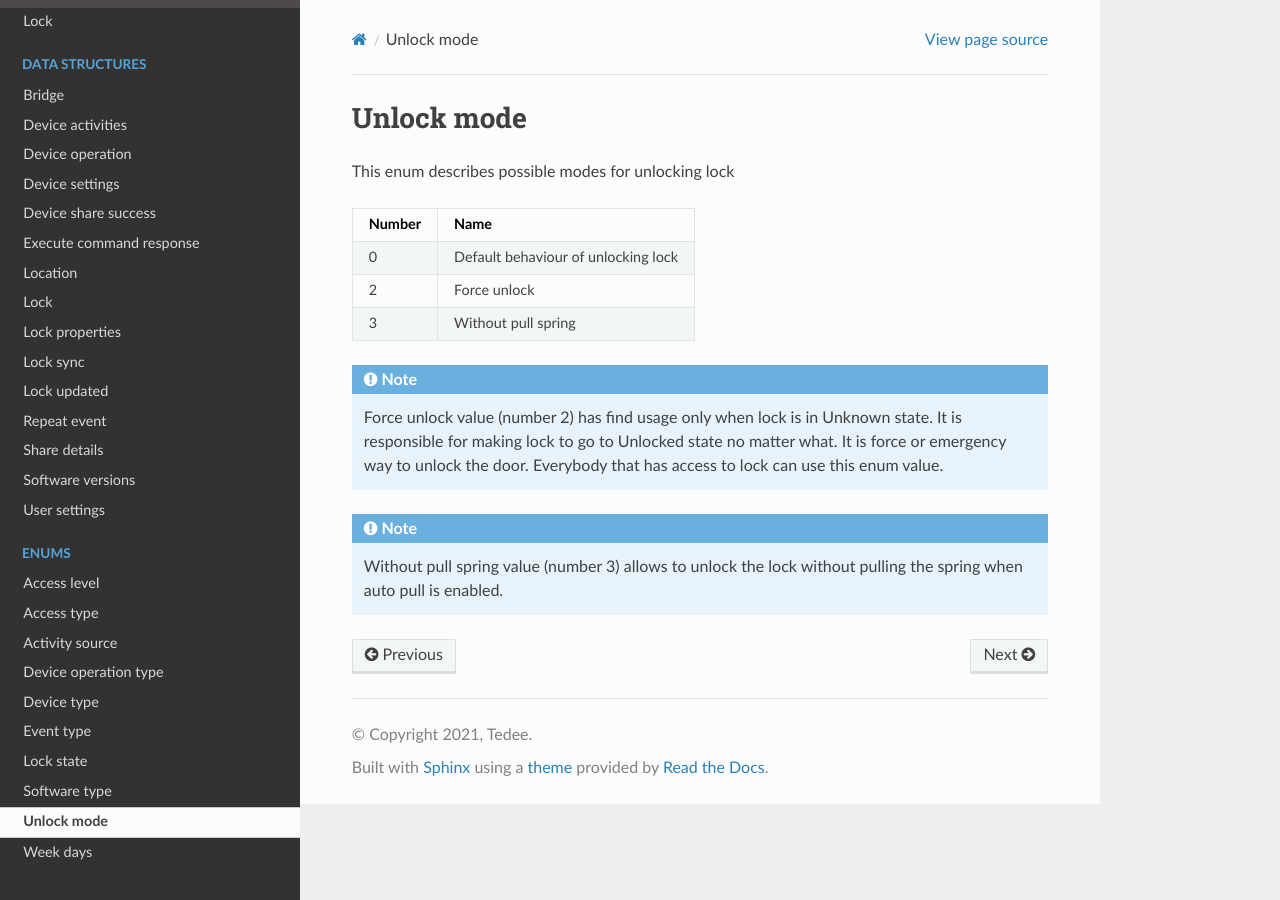
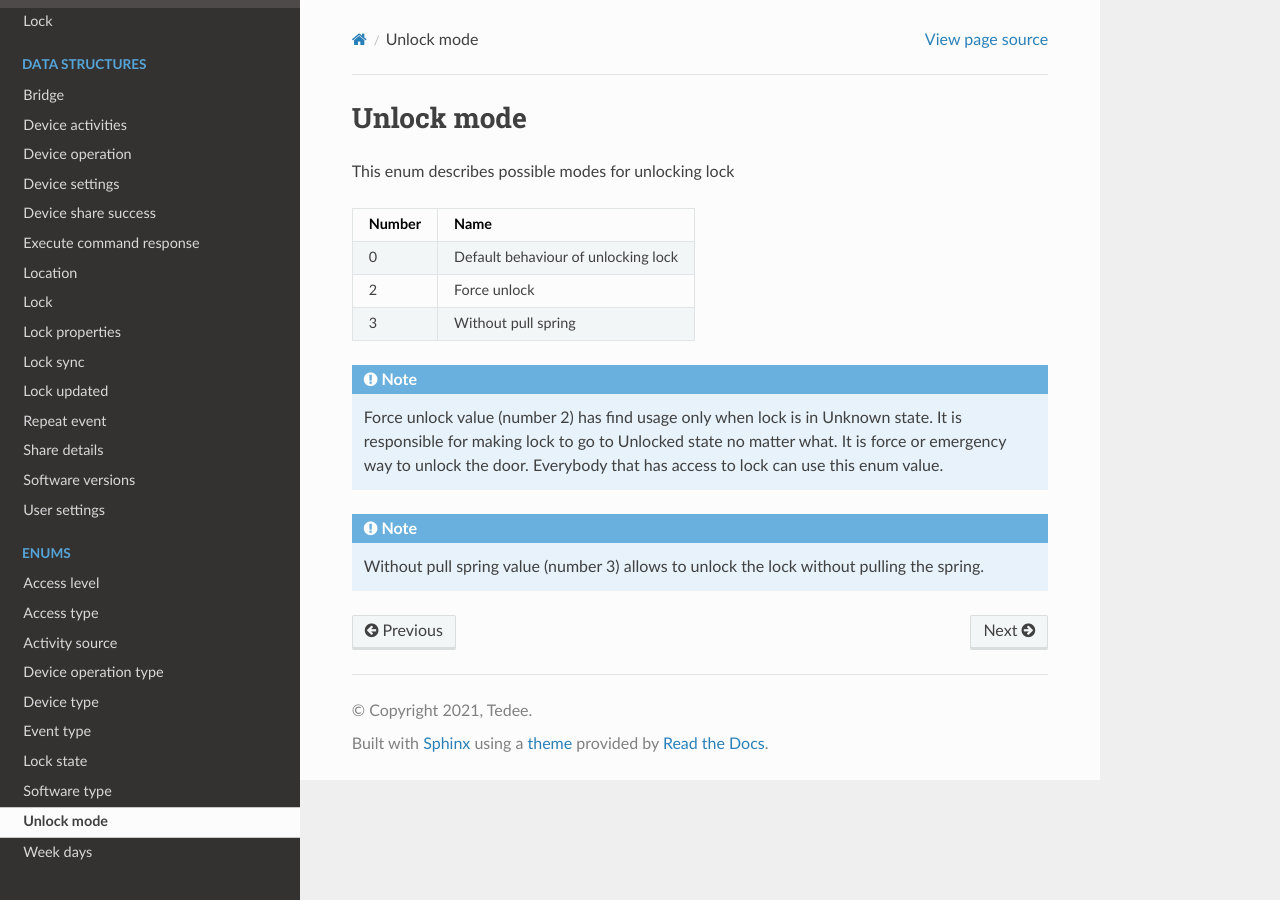
Before and after one commit to tedee-com/tedee-api-doc, a Sphinx documentation site: the page built from docs/source/enums/unlock-mode.rst, in a window 1280 px wide. Built offline with Sphinx 7.4.7 and the Read the Docs theme 2.0.0, drawn with Linux system fonts in a browser that asks for light colours.

Commit message:
Refactoring of lock/unlock/pull endpoints

```diff
--- a/docs/source/enums/unlock-mode.rst
+++ b/docs/source/enums/unlock-mode.rst
@@ -18,4 +18,4 @@ This enum describes possible modes for unlocking lock
     Everybody that has access to lock can use this enum value.
 
 .. note::
-    Without pull spring value (number 3) allows to unlock the lock without pulling the spring when auto pull is enabled.
+    Without pull spring value (number 3) allows to unlock the lock without pulling the spring.
--- a/docs/source/howtos/operate-locks.rst
+++ b/docs/source/howtos/operate-locks.rst
@@ -61,7 +61,7 @@ In response you will receive operationId and lastStateChangedDate. The unlocking
 
 .. note::
     When lock has auto pull spring enabled it will also perform pull spring within unlock command.
-    Optional parameter in the request allows to unlock the lock without pulling the spring when auto pull is enabled.
+    Optional parameter in the request allows to unlock the lock without pulling the spring.
 
 
 Pull spring in tedee lock
```
